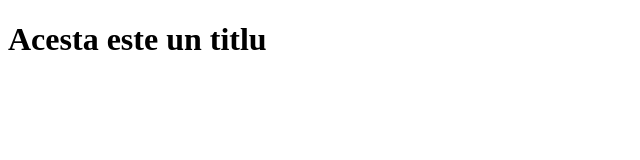
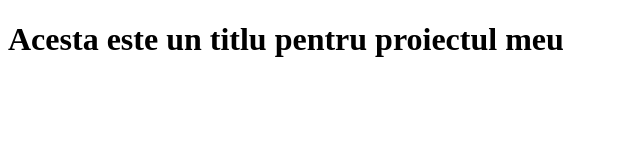
Before and after one commit to IonutSebastian9/Git-demo-2-, a plain HTML site: page index.html in a window 1280 px wide. Shown: the whole page, without its empty margins (0-640 px from the left). Drawn offline with Linux system fonts and the light colour scheme.

Commit message:
Am modificat titlul

```diff
--- a/index.html
+++ b/index.html
@@ -6,6 +6,6 @@
     <title>Document</title>
 </head>
 <body>
-   <h1>Acesta este un titlu</h1>
+   <h1>Acesta este un titlu pentru proiectul meu</h1>
 </body>
 </html>
```
